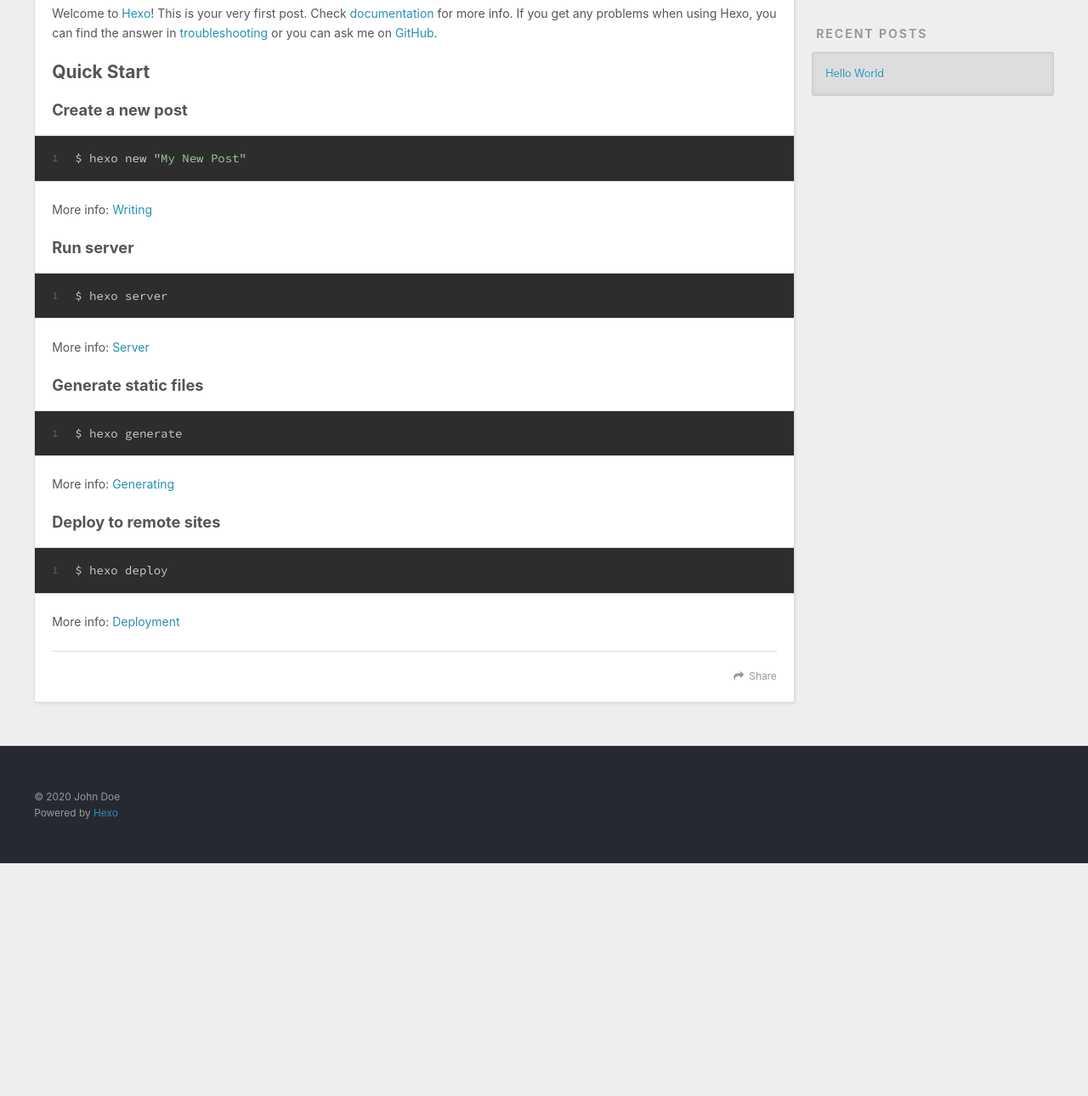
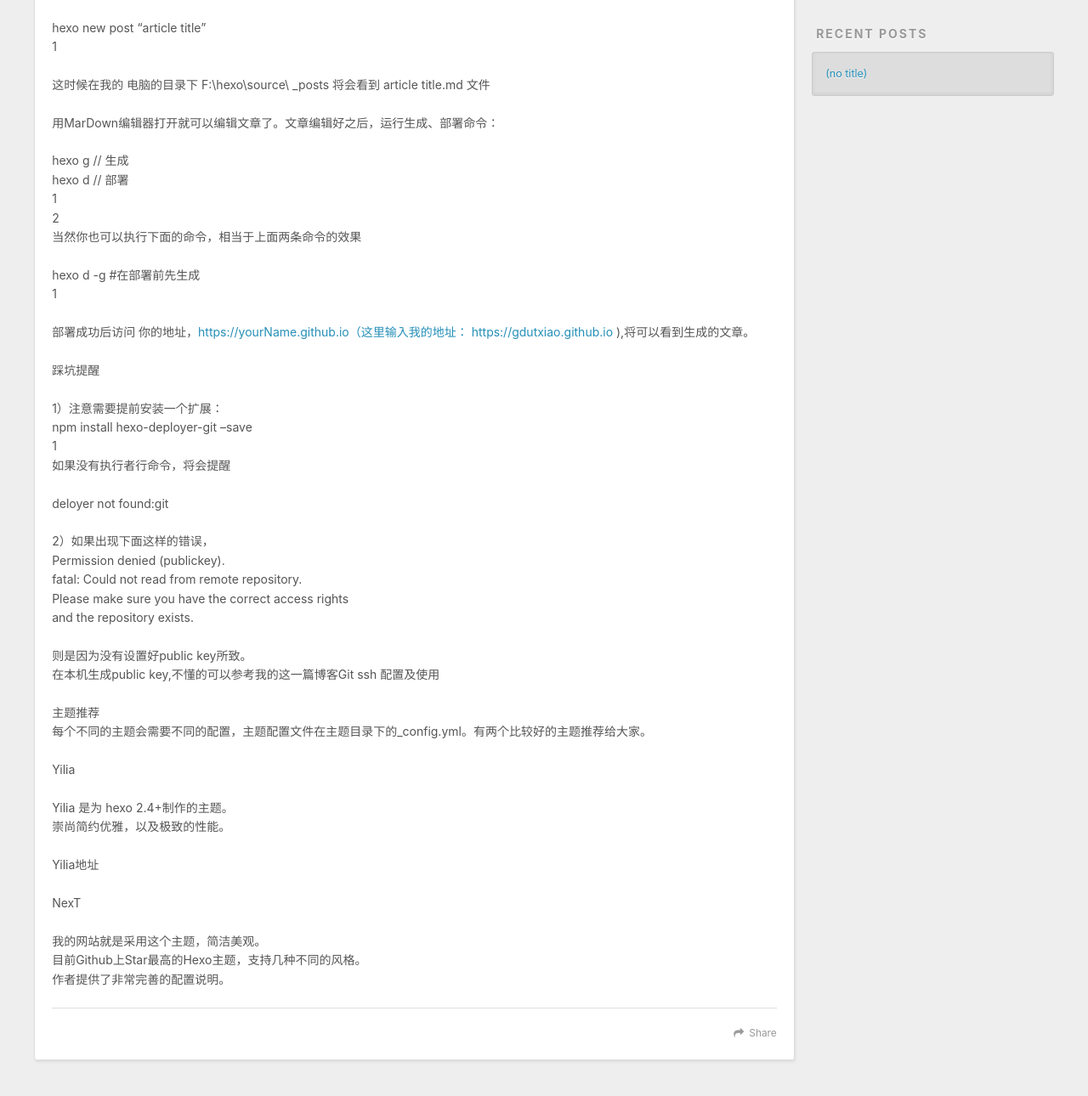
Before and after one commit to xv-student/github.io, a plain HTML site: page 2020/10/17/hello-world/index.html in a window 1280 px wide. Shown: the part 448-1738 px from the top of the page at 85% size. Before the commit the page ends 1464 px from the top, so only its background shows below. Drawn offline with nearby package versions, Linux system fonts and the light colour scheme.

Commit message:
Site updated: 2020-10-18 00:03:17

```diff
--- a/2020/10/17/hello-world/index.html
+++ b/2020/10/17/hello-world/index.html
@@ -5,17 +5,17 @@
 
 
 
-  <title>Hello World | Hexo</title>
+  <title>Hexo</title>
   <meta name="viewport" content="width=device-width, initial-scale=1, maximum-scale=1">
-  <meta name="description" content="Welcome to Hexo! This is your very first post. Check documentation for more info. If you get any problems when using Hexo, you can find the answer in troubleshooting or you can ask me on GitHub. Quick">
+  <meta name="description" content="写博客、发布文章新建一篇博客，执行下面的命令： hexo new post “article title”1 这时候在我的 电脑的目录下 F:\hexo\source\ _posts 将会看到 article title.md 文件 用MarDown编辑器打开就可以编辑文章了。文章编辑好之后，运行生成、部署命令： hexo g   &#x2F;&#x2F; 生成hexo d   &#x2F;&#x2F; 部署12当然你也可以执行下面的命">
 <meta property="og:type" content="article">
-<meta property="og:title" content="Hello World">
+<meta property="og:title" content="Hexo">
 <meta property="og:url" content="http://example.com/2020/10/17/hello-world/index.html">
 <meta property="og:site_name" content="Hexo">
-<meta property="og:description" content="Welcome to Hexo! This is your very first post. Check documentation for more info. If you get any problems when using Hexo, you can find the answer in troubleshooting or you can ask me on GitHub. Quick">
+<meta property="og:description" content="写博客、发布文章新建一篇博客，执行下面的命令： hexo new post “article title”1 这时候在我的 电脑的目录下 F:\hexo\source\ _posts 将会看到 article title.md 文件 用MarDown编辑器打开就可以编辑文章了。文章编辑好之后，运行生成、部署命令： hexo g   &#x2F;&#x2F; 生成hexo d   &#x2F;&#x2F; 部署12当然你也可以执行下面的命">
 <meta property="og:locale" content="en_US">
 <meta property="article:published_time" content="2020-10-17T14:56:01.929Z">
-<meta property="article:modified_time" content="2020-10-17T14:56:01.929Z">
+<meta property="article:modified_time" content="2020-10-17T16:02:29.157Z">
 <meta property="article:author" content="John Doe">
 <meta name="twitter:card" content="summary">
 
@@ -76,31 +76,26 @@
   <div class="article-inner">
 
 
-      <header class="article-header">
-
-
-    <h1 class="article-title" itemprop="name">
-      Hello World
-    </h1>
-
-
-      </header>
-
     <div class="article-entry" itemprop="articleBody">
 
-        <p>Welcome to <a target="_blank" rel="noopener" href="https://hexo.io/">Hexo</a>! This is your very first post. Check <a target="_blank" rel="noopener" href="https://hexo.io/docs/">documentation</a> for more info. If you get any problems when using Hexo, you can find the answer in <a target="_blank" rel="noopener" href="https://hexo.io/docs/troubleshooting.html">troubleshooting</a> or you can ask me on <a target="_blank" rel="noopener" href="https://github.com/hexojs/hexo/issues">GitHub</a>.</p>
-<h2 id="Quick-Start"><a href="#Quick-Start" class="headerlink" title="Quick Start"></a>Quick Start</h2><h3 id="Create-a-new-post"><a href="#Create-a-new-post" class="headerlink" title="Create a new post"></a>Create a new post</h3><figure class="highlight bash"><table><tr><td class="gutter"><pre><span class="line">1</span><br></pre></td><td class="code"><pre><span class="line">$ hexo new <span class="string">&quot;My New Post&quot;</span></span><br></pre></td></tr></table></figure>
-
-<p>More info: <a target="_blank" rel="noopener" href="https://hexo.io/docs/writing.html">Writing</a></p>
-<h3 id="Run-server"><a href="#Run-server" class="headerlink" title="Run server"></a>Run server</h3><figure class="highlight bash"><table><tr><td class="gutter"><pre><span class="line">1</span><br></pre></td><td class="code"><pre><span class="line">$ hexo server</span><br></pre></td></tr></table></figure>
-
-<p>More info: <a target="_blank" rel="noopener" href="https://hexo.io/docs/server.html">Server</a></p>
-<h3 id="Generate-static-files"><a href="#Generate-static-files" class="headerlink" title="Generate static files"></a>Generate static files</h3><figure class="highlight bash"><table><tr><td class="gutter"><pre><span class="line">1</span><br></pre></td><td class="code"><pre><span class="line">$ hexo generate</span><br></pre></td></tr></table></figure>
-
-<p>More info: <a target="_blank" rel="noopener" href="https://hexo.io/docs/generating.html">Generating</a></p>
-<h3 id="Deploy-to-remote-sites"><a href="#Deploy-to-remote-sites" class="headerlink" title="Deploy to remote sites"></a>Deploy to remote sites</h3><figure class="highlight bash"><table><tr><td class="gutter"><pre><span class="line">1</span><br></pre></td><td class="code"><pre><span class="line">$ hexo deploy</span><br></pre></td></tr></table></figure>
-
-<p>More info: <a target="_blank" rel="noopener" href="https://hexo.io/docs/one-command-deployment.html">Deployment</a></p>
+        <p>写博客、发布文章<br>新建一篇博客，执行下面的命令：</p>
+<p>hexo new post “article title”<br>1</p>
+<p>这时候在我的 电脑的目录下 F:\hexo\source\ _posts 将会看到 article title.md 文件</p>
+<p>用MarDown编辑器打开就可以编辑文章了。文章编辑好之后，运行生成、部署命令：</p>
+<p>hexo g   // 生成<br>hexo d   // 部署<br>1<br>2<br>当然你也可以执行下面的命令，相当于上面两条命令的效果</p>
+<p>hexo d -g #在部署前先生成<br>1</p>
+<p>部署成功后访问 你的地址，<a href="https://yourName.github.io（这里输入我的地址：">https://yourName.github.io（这里输入我的地址：</a> <a target="_blank" rel="noopener" href="https://gdutxiao.github.io/">https://gdutxiao.github.io</a> ),将可以看到生成的文章。</p>
+<p>踩坑提醒</p>
+<p>1）注意需要提前安装一个扩展：<br>npm install hexo-deployer-git –save<br>1<br>如果没有执行者行命令，将会提醒</p>
+<p>deloyer not found:git</p>
+<p>2）如果出现下面这样的错误，<br>Permission denied (publickey).<br>fatal: Could not read from remote repository.<br>Please make sure you have the correct access rights<br>and the repository exists.</p>
+<p>则是因为没有设置好public key所致。<br>在本机生成public key,不懂的可以参考我的这一篇博客Git ssh 配置及使用</p>
+<p>主题推荐<br>每个不同的主题会需要不同的配置，主题配置文件在主题目录下的_config.yml。有两个比较好的主题推荐给大家。</p>
+<p>Yilia</p>
+<p>Yilia 是为 hexo 2.4+制作的主题。<br>崇尚简约优雅，以及极致的性能。</p>
+<p>Yilia地址</p>
+<p>NexT</p>
+<p>我的网站就是采用这个主题，简洁美观。<br>目前Github上Star最高的Hexo主题，支持几种不同的风格。<br>作者提供了非常完善的配置说明。</p>
 
 
     </div>
@@ -144,7 +139,7 @@
       <ul>
 
           <li>
-            <a href="/2020/10/17/hello-world/">Hello World</a>
+            <a href="/2020/10/17/hello-world/">(no title)</a>
           </li>
 
       </ul>
```
Also changed, not shown: archives/2020/10/index.html (+1 -7 lines), archives/2020/index.html (+1 -7 lines), archives/index.html (+1 -7 lines), index.html (+19 -24 lines).
